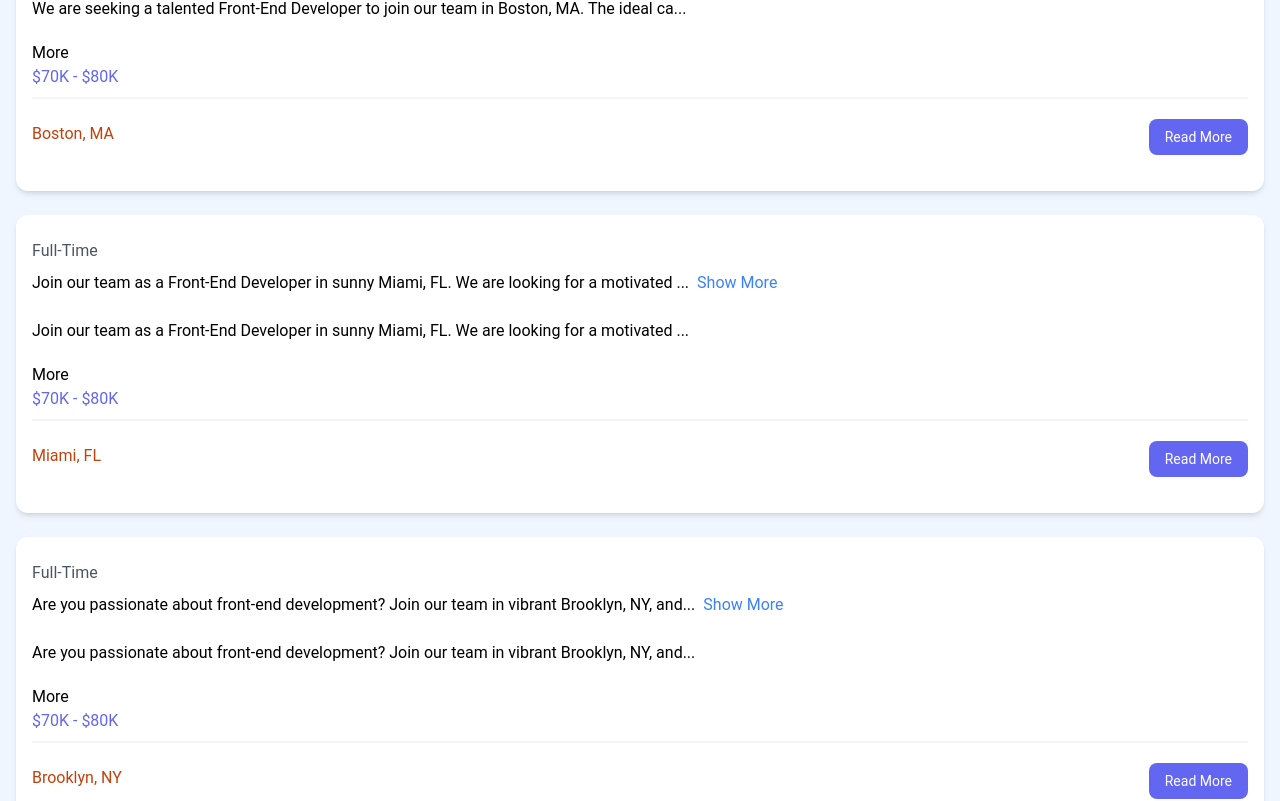
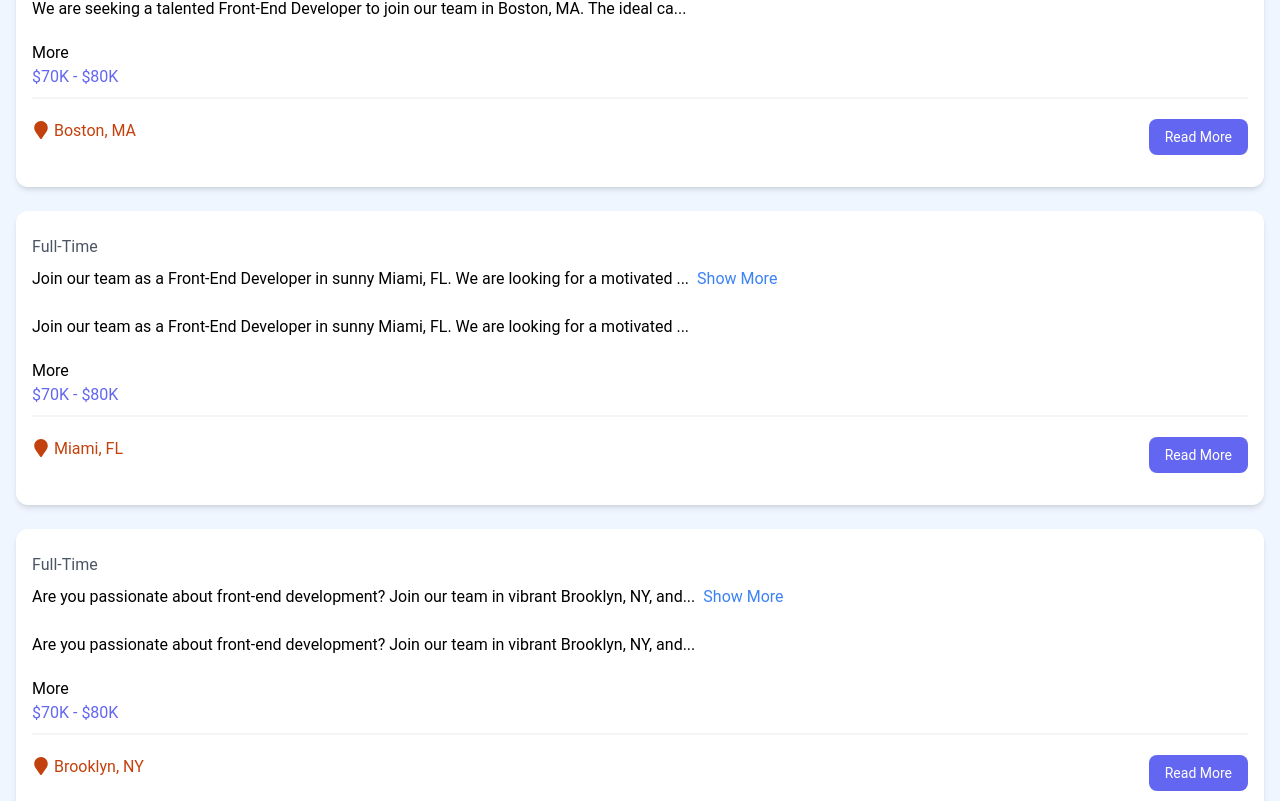
Before and after one commit to laxmis-prog/JobListing-, a React (Vite) app: page / in a window 1280 px wide. Shown: the part 1000-1801 px from the top of the page. Built offline with nearby package versions, Linux system fonts and the light colour scheme.

Commit message:
Added React Icons

```diff
--- a/package.json
+++ b/package.json
@@ -11,7 +11,8 @@
   },
   "dependencies": {
     "react": "^18.3.1",
-    "react-dom": "^18.3.1"
+    "react-dom": "^18.3.1",
+    "react-icons": "^5.4.0"
   },
   "devDependencies": {
     "@eslint/js": "^9.15.0",
--- a/src/components/JobListing.jsx
+++ b/src/components/JobListing.jsx
@@ -1,5 +1,6 @@
 import { useState } from "react";
 import PropTypes from "prop-types";
+import { FaMapMarker } from "react-icons/fa";
 
 const JobListing = ({ job }) => {
   const [showFullDescription, setShowFullDescription] = useState(false);
@@ -42,7 +43,7 @@
 
         <div className="flex flex-col lg:flex-row justify-between mb-4">
           <div className="text-orange-700 mb-3">
-            <i className="fa-solid fa-location-dot text-lg"></i>
+            <FaMapMarker className="inline text-lg mb-1 mr-1" />
             {job.location}
           </div>
           <a
```
Also changed, not shown: 1 other file (tests, documents, lock files or other folders).
